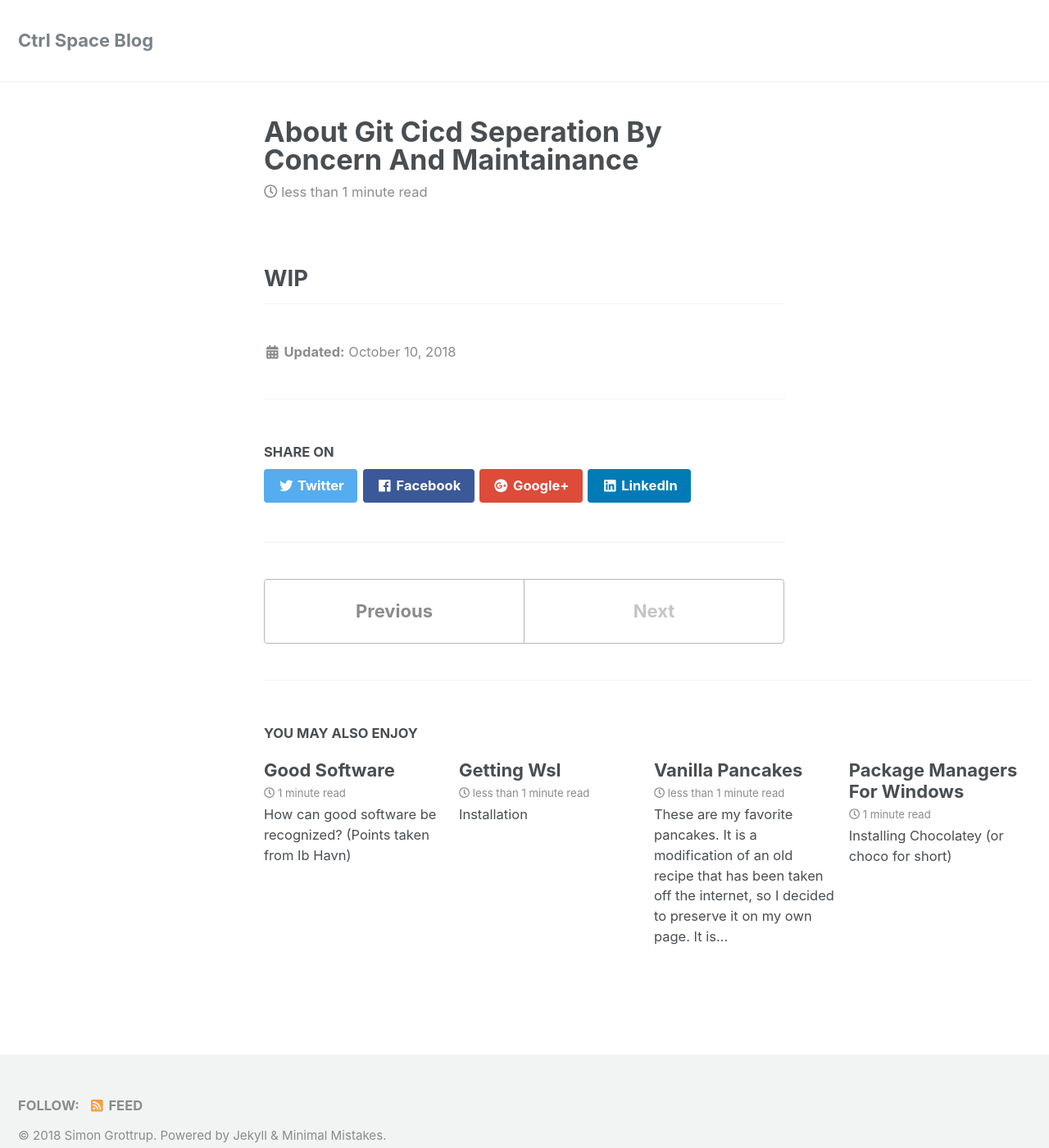
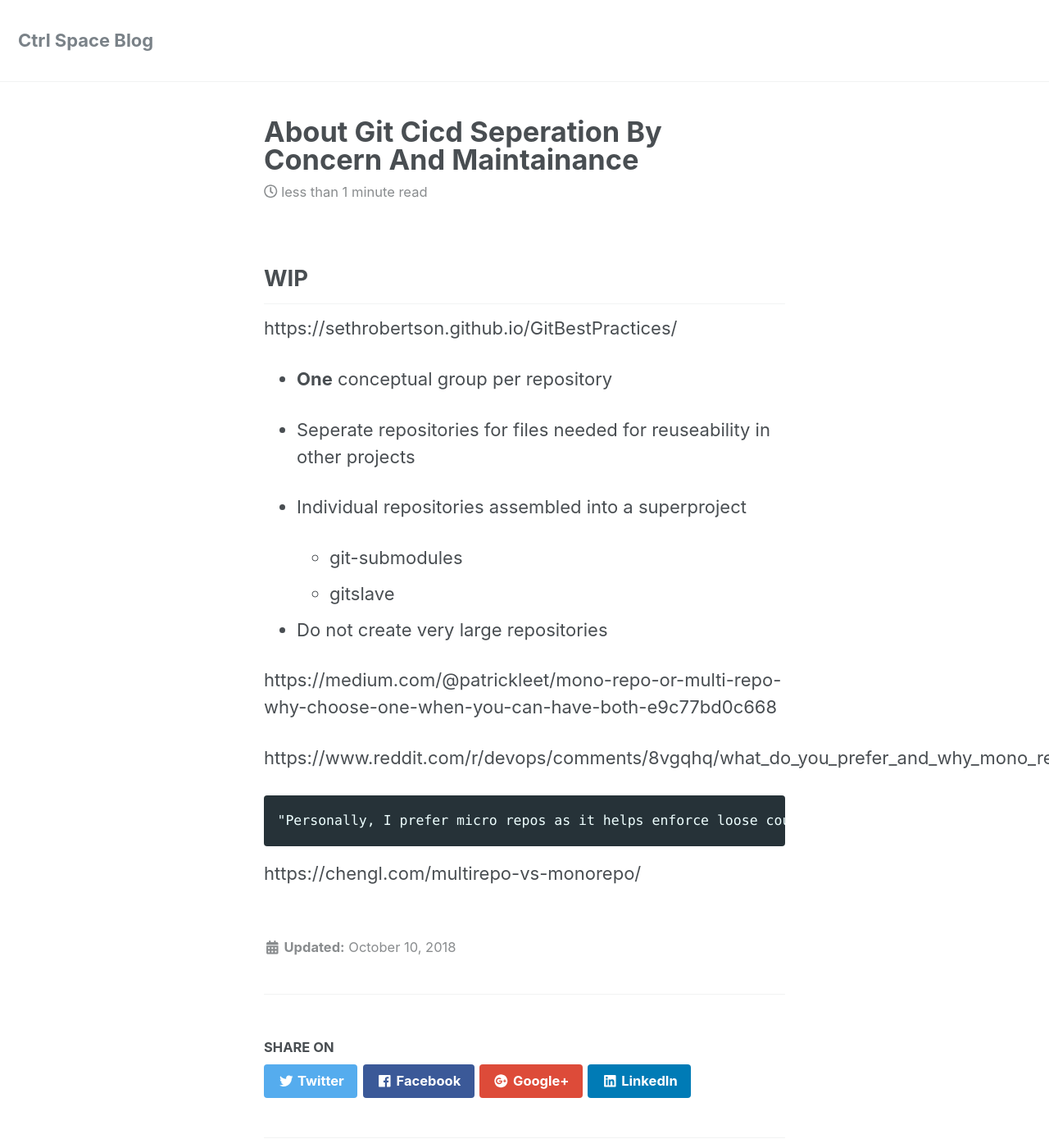
Before and after one commit to grottrup/grottrup.github.io, a Jekyll site: the page built from _posts/2018-10-10-About-Git-CICD-Seperation-By-Concern-And-Maintainance.md, in a window 1280 px wide and 1400 px high. Shown: the whole window at 82% size. Built offline with Jekyll 4.4.1, drawn with Linux system fonts in a browser that asks for light colours; nearby versions of some CDN libraries.

Commit message:
Update 2018-10-10-About-Git-CICD-Seperation-By-Concern-And-Maintainance.md

```diff
--- a/_posts/2018-10-10-About-Git-CICD-Seperation-By-Concern-And-Maintainance.md
+++ b/_posts/2018-10-10-About-Git-CICD-Seperation-By-Concern-And-Maintainance.md
@@ -1 +1,24 @@
 ## WIP
+
+https://sethrobertson.github.io/GitBestPractices/
+
+* **One** conceptual group per repository
+
+* Seperate repositories for files needed for reuseability in other projects
+
+* Individual repositories assembled into a superproject
+
+  * git-submodules
+  * gitslave
+
+* Do not create very large repositories
+
+https://medium.com/@patrickleet/mono-repo-or-multi-repo-why-choose-one-when-you-can-have-both-e9c77bd0c668
+
+
+
+https://www.reddit.com/r/devops/comments/8vgqhq/what_do_you_prefer_and_why_mono_repo_or_multiple/e1natwi
+
+    "Personally, I prefer micro repos as it helps enforce loose coupling, which means you can deploy smaller units more regularly without worrying too much about inter-connectivity." - the_hypotenuse
+
+https://chengl.com/multirepo-vs-monorepo/
```
